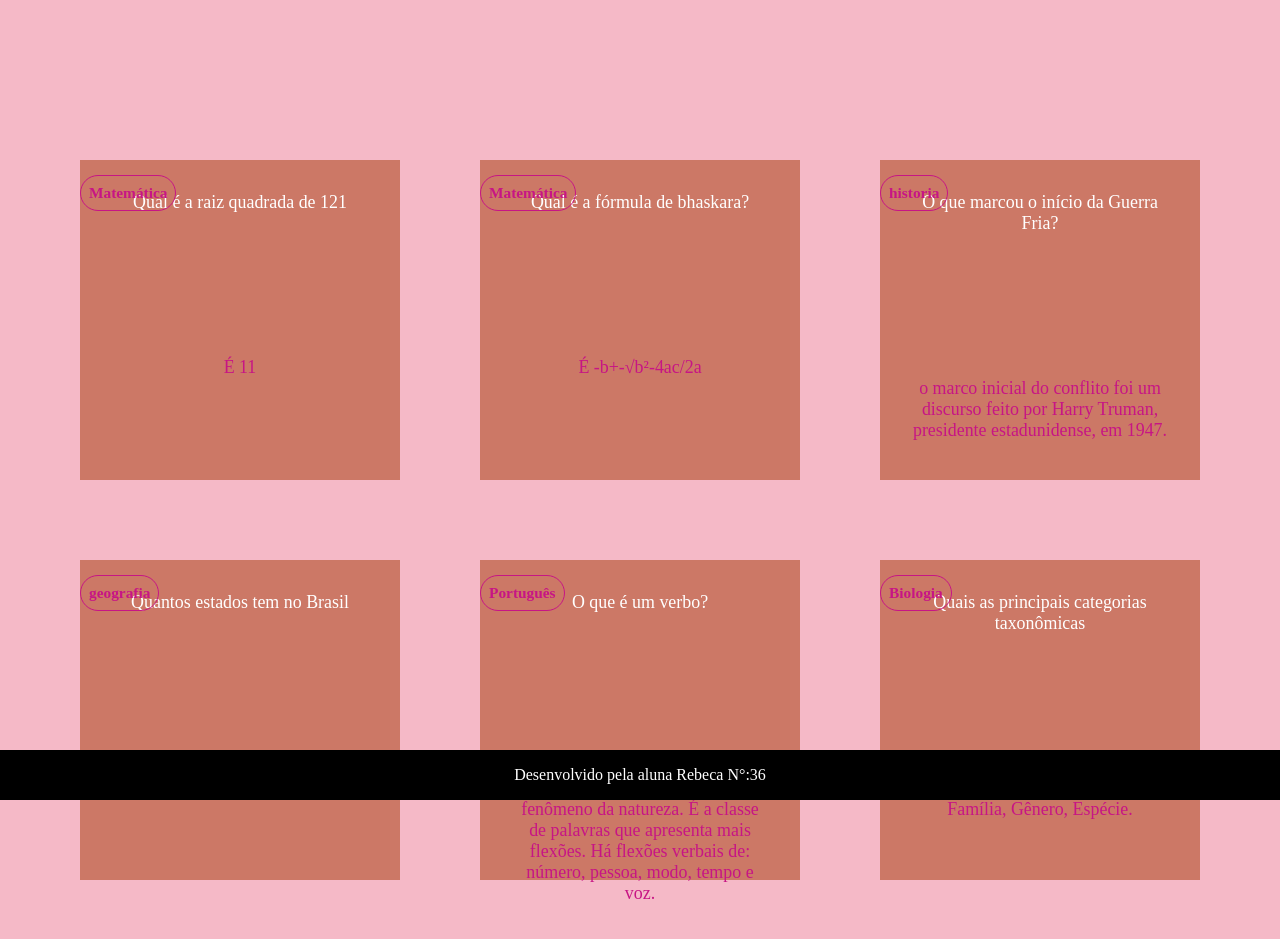
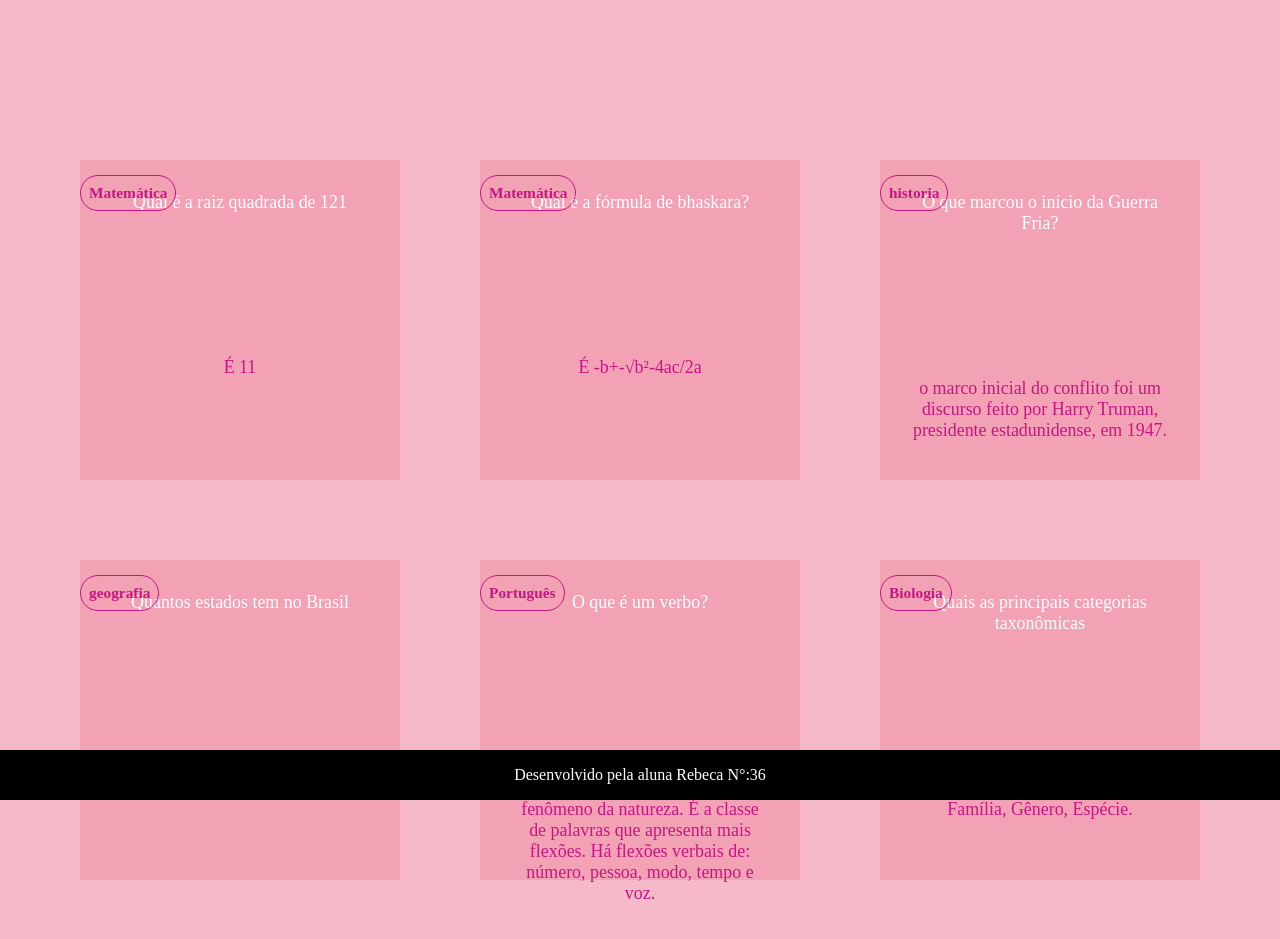
Before and after one commit to rebecaamaciel/L-las, a plain HTML site: page index.html in a window 1280 px wide. Shown: the top 939 px of the page. Drawn offline with Linux system fonts and the light colour scheme.

Commit message:
dgfvdrnj

```diff
--- a/style.css
+++ b/style.css
@@ -2,7 +2,7 @@
     --fundo:#FF1493;
     --cor-frente:#C71585;
     --cor-verso:#f5b9c7;
-    --destaque:#cc7866;
+    --destaque:#f2a2b4;
     --preto:#000000;
     --branco:#ffffff;
 }
```
